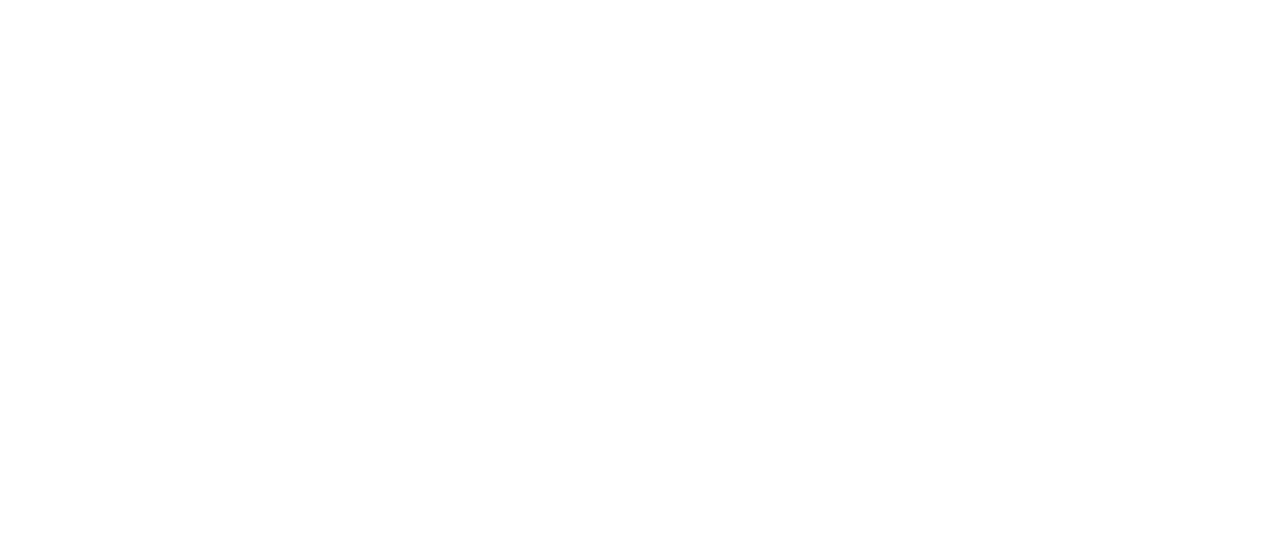
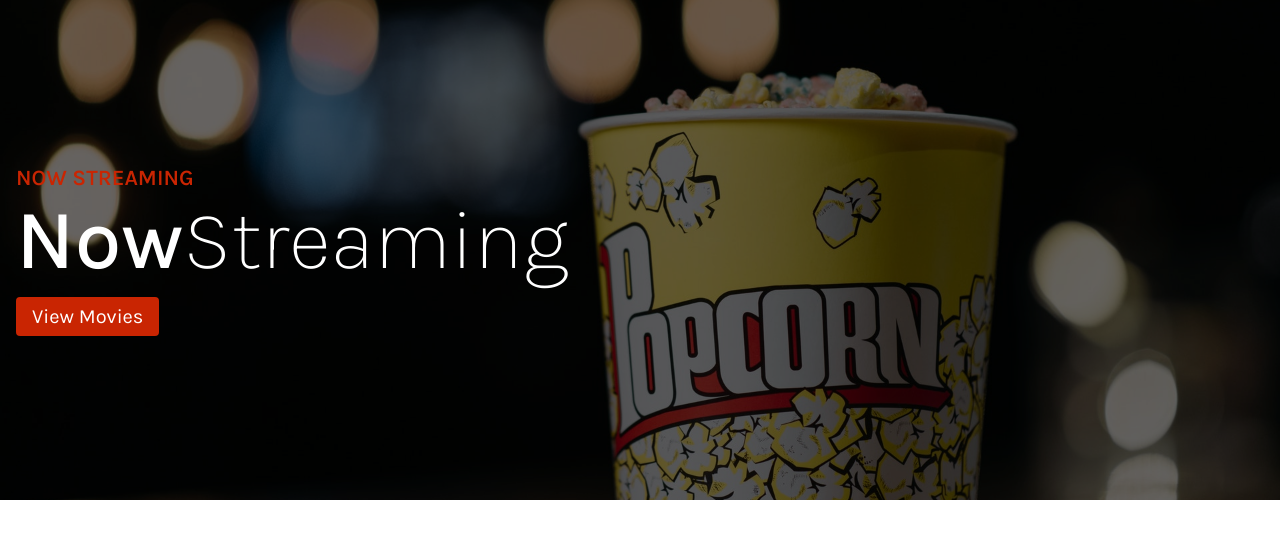
Before and after one commit to panosjapan7/nuxt-movie-app, a Nuxt app: page / in a window 1280 px wide. Shown: the top 538 px of the page. Built offline with nearby package versions, Linux system fonts and the light colour scheme.

Commit message:
Hero component

```diff
--- a/components/Hero.vue
+++ b/components/Hero.vue
@@ -1,13 +1,87 @@
 <template>
-  <div></div>
+  <div class="hero">
+    <img src="../assets/imgs/movieHero.jpg" alt="">
+    <div class="text-container">
+        <div class="text">
+            <span class="mini-heading">Now Streaming</span>
+
+            <h1><span>Now</span>Streaming</h1>
+            <a href="#movie-grid" class="button">View Movies</a>
+        </div>
+    </div>
+  </div>
 </template>
 
 <script>
 export default {
-
+  name: "Hero",
 }
 </script>
 
-<style>
+<style lang="scss" scoped>
+.hero {
+  height: 400px;
+  position: relative;
+  @media (min-width: 750px) {
+    height: 500px;
+  }
+  &::after {
+    content: '';
+    position: absolute;
+    top: 0;
+    left: 0;
+    height: 100%;
+    width: 100%;
+    background-color: rgba(0, 0, 0, 0.6);
+  }
 
+  img {
+    width: 100%;
+    height: 100%;
+    object-fit: cover;
+  }
+  .text-container {
+    z-index: 99;
+    position: absolute;
+    top: 0;
+    margin: 0;
+    width: 100%;
+    height: 100%;
+    display: flex;
+    flex-direction: column;
+    justify-content: center;
+    .text {
+      padding: 0 16px;
+      width: 100%;
+      max-width: 1400px;
+      margin: 0 auto;
+    }
+    .mini-heading {
+      font-weight: 600;
+      font-size: 18px;
+      text-transform: uppercase;
+      color: #c92502;
+      margin-bottom: 8px;
+      @media (min-width: 750px) {
+        font-size: 22px;
+      }
+    }
+    h1 {
+      color: #fff;
+      font-size: 64px;
+      font-weight: 200;
+      margin-bottom: 8px;
+      @media (min-width: 750px) {
+        font-size: 84px;
+      }
+      span {
+        font-weight: 500;
+      }
+    }
+    .button {
+      font-size: 20px;
+      align-self: flex-start;
+    }
+  }
+}
 </style>
--- a/pages/index.vue
+++ b/pages/index.vue
@@ -1,9 +1,15 @@
 <template>
-  <div class="home"></div>
+  <div class="home">
+    <Hero />
+  </div>
 </template>
 
 <script>
 export default {
-  name: 'IndexPage',
+  data() {
+    return {
+
+    }
+  }
 }
 </script>
```
